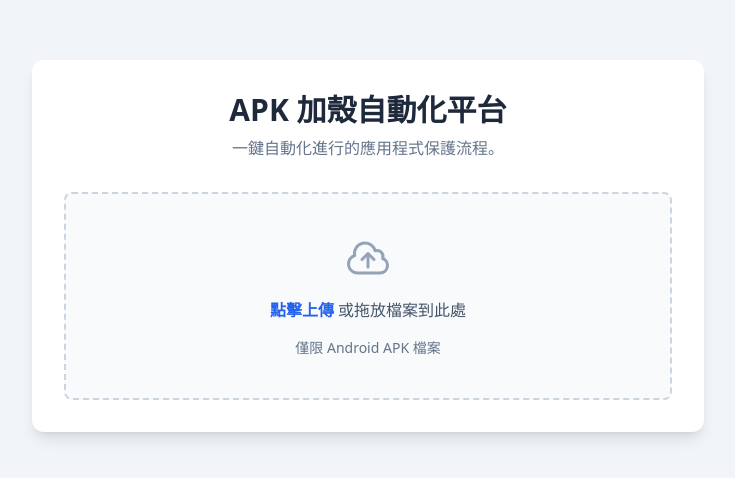
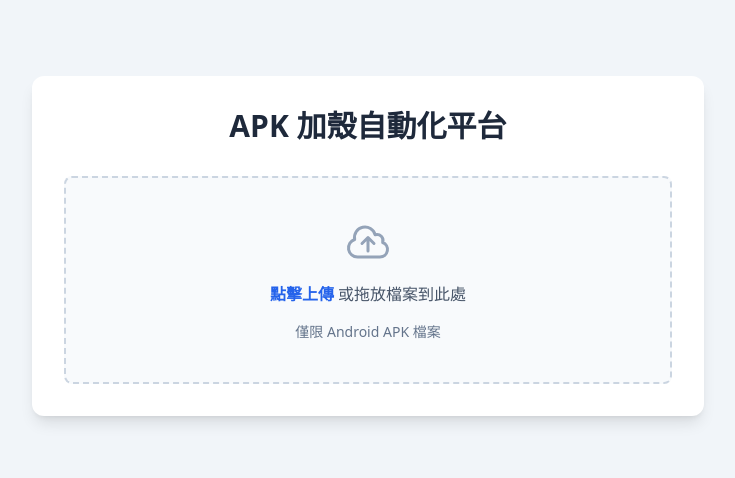
Before and after one commit to tsubasa-k/APK-Packing-Automation-Platform, a React (Vite) app: page / in a window 1280 px wide. Shown: the part 154-632 px from the top of the page, without its empty margins (272-1007 px from the left). Built offline with nearby package versions, Linux system fonts and the light colour scheme.

Commit message:
Remove description from header in App component
Removed the description paragraph from the header.

```diff
--- a/App.tsx
+++ b/App.tsx
@@ -150,7 +150,6 @@ const App: React.FC = () => {
       <div className="w-full max-w-2xl bg-white rounded-xl shadow-lg p-8 space-y-8">
         <header className="text-center">
           <h1 className="text-3xl font-bold text-slate-800">APK 加殼自動化平台</h1>
-          <p className="text-slate-500 mt-2">一鍵自動化進行的應用程式保護流程。</p>
         </header>
 
         {processState !== ProcessStatus.IDLE && (
```
